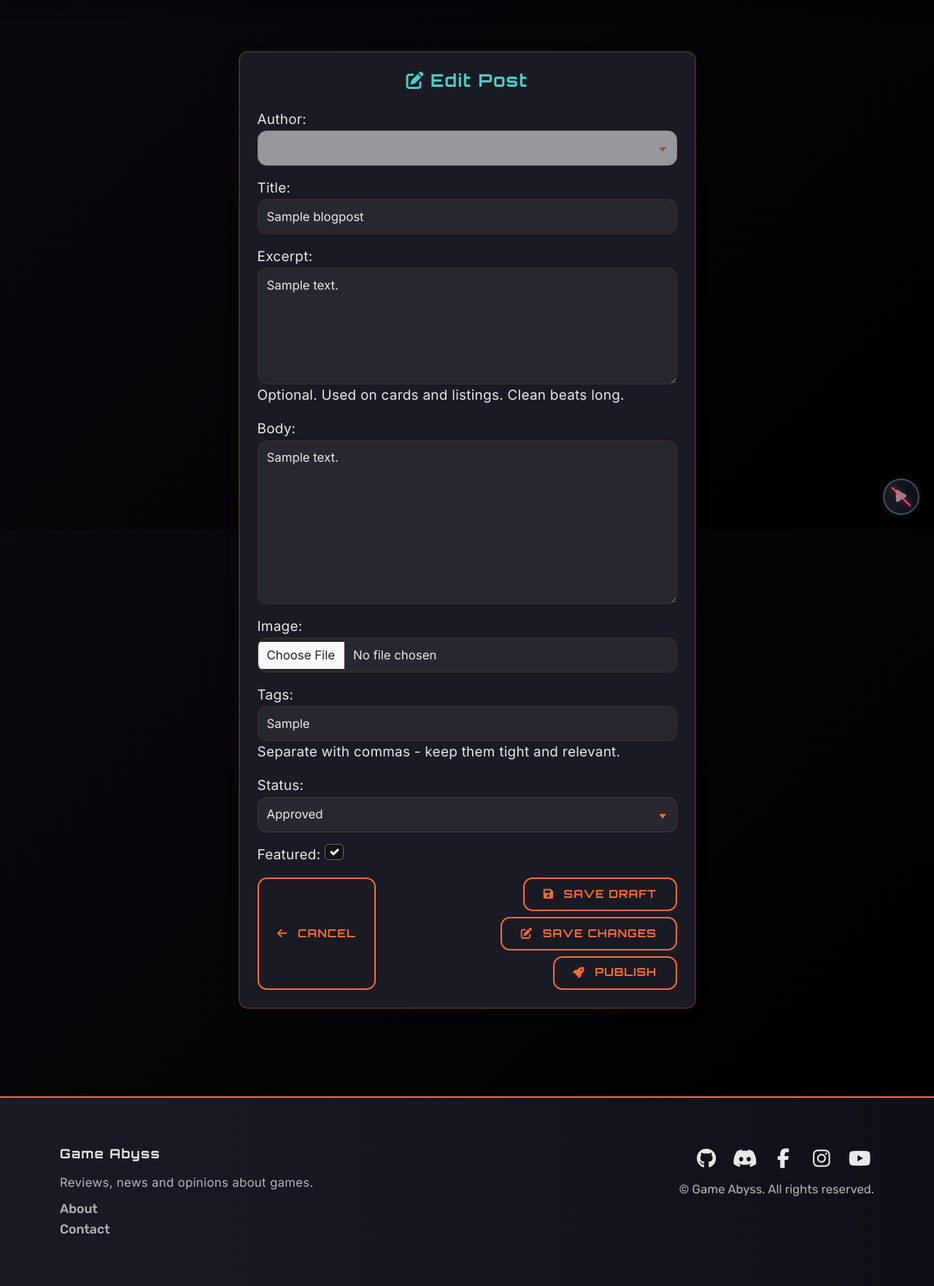
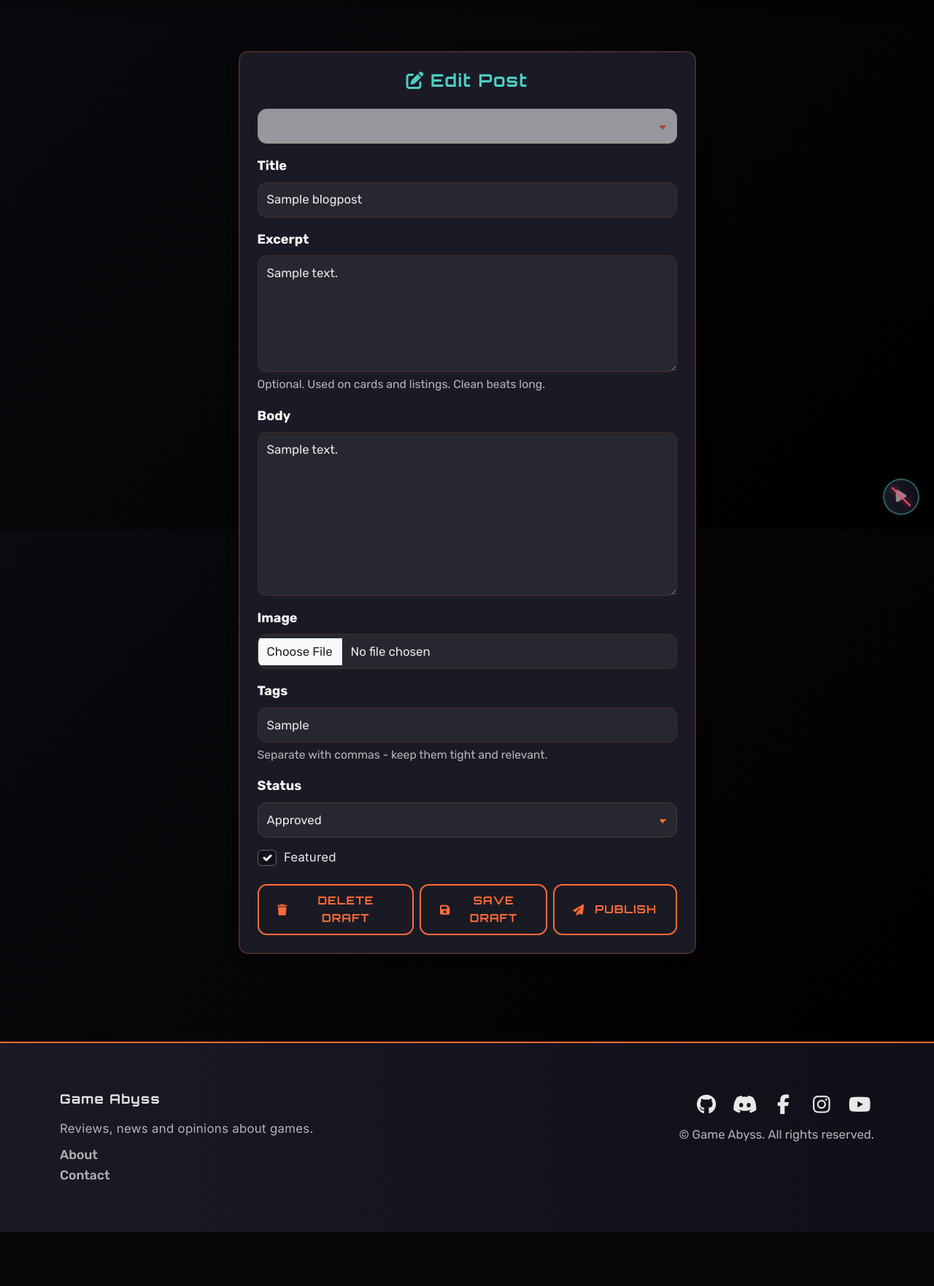
Before and after one commit to Drake-Designer/Game-Abyss, a Django app: page /blog/posts/1/edit/ in a window 1280 px wide. Shown: the part 74-1837 px from the top of the page at 73% size. After the commit the page ends 1763 px from the top, so only its background shows below. Run offline with Django 5.2, Linux system fonts and the light colour scheme; a user stored in the database is signed in; tables that the repository leaves empty hold one stand-in row (values such as "Sample post"); some libraries are stand-ins or nearby versions.

Commit message:
UPDATE (Edit Post): replace buttons with Delete Draft, Save Draft, and Publish using FontAwesome icons; remove AUTHOR field for staff and superadmin

```diff
--- a/blog/templates/blog/edit_post.html
+++ b/blog/templates/blog/edit_post.html
@@ -25,32 +25,55 @@
                   class="comp-form"
                   novalidate>
               {% csrf_token %}
-              {{ form.as_p }}
+              {% if form.non_field_errors %}
+                <div class="alert alert-danger" role="alert">{{ form.non_field_errors }}</div>
+              {% endif %}
+              {% for field in form %}
+                {% if field.field.widget.input_type == "checkbox" %}
+                  <div class="form-check mb-3">
+                    {{ field }}
+                    <label class="form-check-label" for="{{ field.id_for_label }}">{{ field.label }}</label>
+                    {% if field.help_text %}<div class="form-text text-muted">{{ field.help_text|safe }}</div>{% endif %}
+                    {% for error in field.errors %}<div class="invalid-feedback d-block">{{ error }}</div>{% endfor %}
+                  </div>
+                {% else %}
+                  <div class="mb-3">
+                    {% if field.name == "author" %}
+                      {% if request.user.is_staff or request.user.is_superuser %}
+                        <label for="{{ field.id_for_label }}" class="visually-hidden">{{ field.label }}</label>
+                      {% else %}
+                        <label for="{{ field.id_for_label }}" class="form-label fw-semibold">{{ field.label }}</label>
+                      {% endif %}
+                    {% else %}
+                      <label for="{{ field.id_for_label }}" class="form-label fw-semibold">{{ field.label }}</label>
+                    {% endif %}
+                    {{ field }}
+                    {% if field.help_text %}<div class="form-text text-muted">{{ field.help_text|safe }}</div>{% endif %}
+                    {% for error in field.errors %}<div class="invalid-feedback d-block">{{ error }}</div>{% endfor %}
+                  </div>
+                {% endif %}
+              {% endfor %}
               <!-- Render form actions. -->
-              <div class="d-flex flex-column flex-md-row justify-content-between gap-2 mt-3">
-                <!-- Back to previous page. -->
-                <a class="comp-button comp-button--outline" href="{{ next_url }}">
-                  <i class="fa-solid fa-arrow-left me-2"></i>Cancel
-                </a>
-                <!-- Save and publish controls. -->
-                <div class="d-flex flex-wrap gap-2 justify-content-end">
+              <div class="page-blog-edit-post__actions d-flex flex-column flex-md-row justify-content-between gap-2 mt-4">
+                <button type="submit"
+                        class="comp-button comp-button--outline"
+                        formmethod="post"
+                        formaction="{% url 'blog:delete_post' post.pk %}"
+                        formnovalidate>
+                  <i class="fa-solid fa-trash me-2"></i>Delete Draft
+                </button>
+                <div class="d-flex flex-column flex-md-row gap-2 justify-content-md-end page-blog-edit-post__actions-right">
                   <button type="submit"
                           name="action"
                           value="save_draft"
                           class="comp-button comp-button--outline">
-                    <i class="fa-solid fa-save me-2"></i>Save Draft
-                  </button>
-                  <button type="submit"
-                          name="action"
-                          value="save"
-                          class="comp-button comp-button--outline">
-                    <i class="fa-solid fa-pen-to-square me-2"></i>Save Changes
+                    <i class="fa-solid fa-floppy-disk me-2"></i>Save Draft
                   </button>
                   <button type="submit"
                           name="action"
                           value="publish"
-                          class="comp-button comp-button--primary">
-                    <i class="fa-solid fa-rocket me-2"></i>Publish
+                          class="comp-button comp-button--outline">
+                    <i class="fa-solid fa-paper-plane me-2"></i>Publish
                   </button>
                 </div>
               </div>
--- a/static/css/style.css
+++ b/static/css/style.css
@@ -1026,6 +1026,37 @@ select::-ms-expand {
   margin-top: 0.75rem;
 }
 
+/* ============================================================
+   BLOG – EDIT POST PAGE
+   ============================================================ */
+
+.page-blog-edit-post__actions {
+  align-items: stretch;
+}
+
+.page-blog-edit-post__actions .comp-button {
+  width: 100%;
+}
+
+.page-blog-edit-post__actions-right {
+  width: 100%;
+}
+
+@media (width >= 768px) {
+  .page-blog-edit-post__actions {
+    align-items: center;
+  }
+
+  .page-blog-edit-post__actions .comp-button {
+    width: auto;
+  }
+
+  .page-blog-edit-post__actions-right {
+    justify-content: flex-end;
+    width: auto;
+  }
+}
+
 /* Contact & About */
 .page-contact .comp-card__title,
 .page-about .comp-card__title {
```
